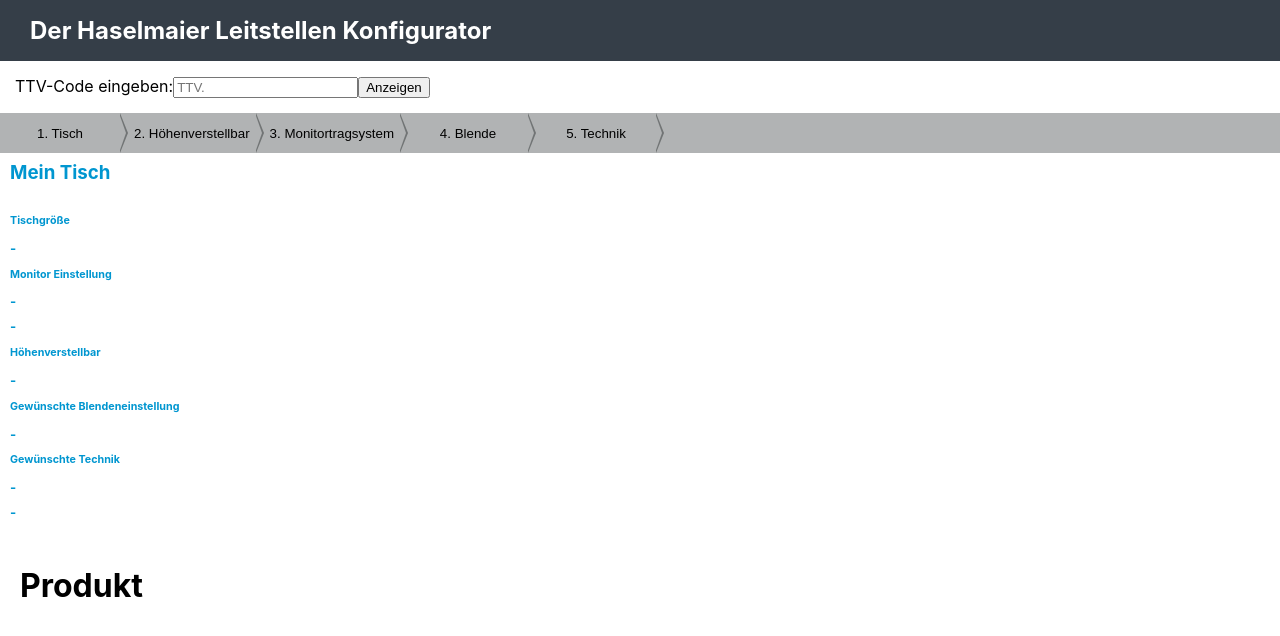
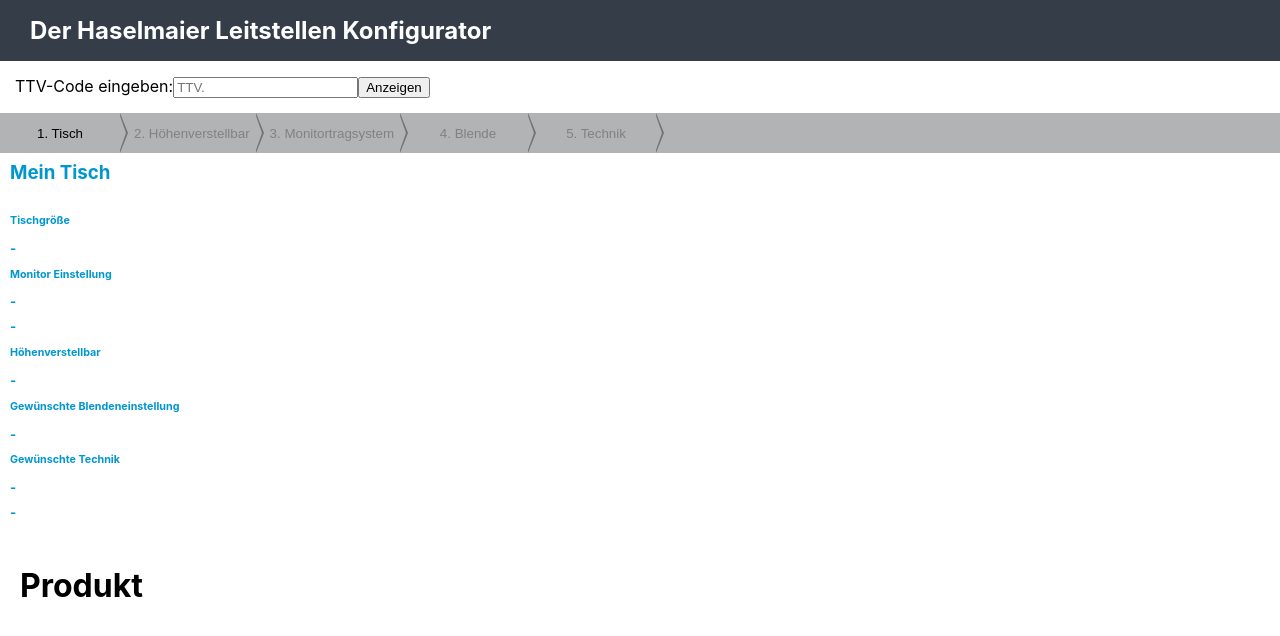
Before and after one commit to mathiasfrey/haselmaier-configurator, a React (Create React App) app: page / in a window 1280 px wide. Shown: the top 636 px of the page. Built offline with nearby package versions, Linux system fonts and the light colour scheme.

Commit message:
NavBar Dependency

```diff
--- a/src/components/Blende.js
+++ b/src/components/Blende.js
@@ -19,7 +19,7 @@ class Blende extends Component {
     };
 
     handleBlende = (blende) => {
-        this.props.callback(blende)
+        this.props.callback(blende);
         this.setState({ open: false});
     };
 
@@ -36,8 +36,10 @@ class Blende extends Component {
 
     renderBlendeButton = () => {
 
-        var disabled = false;
-
+        var disabled = true;
+        if (this.props.monitorDependency != null) {
+            disabled = false
+        }
         if (this.props.monitorDependency === 'X') {
             disabled = true;
         } else if (this.props.monitorDependency === 'S') {
@@ -46,10 +48,10 @@ class Blende extends Component {
 
         return (
             <>
-              <button
+            <button
             className={ 'navBtn ' + (this.props.chosen && 'done')}
             onClick={this.onOpenModal} disabled={disabled}>4. Blende</button>
-                <div className={'divider ' + (this.props.chosen && 'done')} />
+            <div className={'divider ' + (this.props.chosen && 'done')} />
             </>
         )
     };
--- a/src/components/Height.js
+++ b/src/components/Height.js
@@ -31,16 +31,29 @@ class Height extends React.Component {
             default:
                 return ModalImagesPath.eco
         }
+    };
 
+    renderHeightButton = () => {
+        var disabled = true;
+        if (this.props.navDependencyTable != null) {
+            disabled = false
+        } else {
+            disabled = true
+        }
+        return (
+            <>
+            <button
+            className={ 'navBtn ' + (this.props.chosen && 'done')}
+            onClick={this.onOpenModal} disabled={disabled}>2. Höhenverstellbar</button>
+            <div className={'divider ' + (this.props.chosen && 'done')} />
+            </>
+        )
     };
 
     render() {
         return (
         <>
-        <button
-            className={ 'navBtn ' + (this.props.chosen && 'done')}
-            onClick={this.onOpenModal}>2. Höhenverstellbar</button>
-        <div className={'divider ' + (this.props.chosen && 'done')} />
+       {this.renderHeightButton()}
         <Modal open={this.state.open} onClose={this.onCloseModal} center>
         <h2>Höhenverstellbar</h2>
         <video autoPlay={false} height="300" width="500" controls playsInline={false}>
--- a/src/components/Monitor.js
+++ b/src/components/Monitor.js
@@ -87,15 +87,29 @@ class Monitor extends React.Component {
         }
     };
 
+    renderMonitorButton = () => {
+        var disabled = true;
+        if (this.props.navDependencyHeight != null) {
+            disabled = false
+        } else {
+            disabled = true
+        }
+        return (
+            <>
+             <button
+            className={ 'navBtn ' + (this.props.chosen && 'done')}
+            onClick={this.onOpenModal} disabled={disabled}>3. Monitortragsystem</button>
+            <div className={'divider ' + (this.props.chosen && 'done')} />
+        </>
+        )
+    };
+
 
     render() {
 
         return (
         <>
-        <button
-            className={ 'navBtn ' + (this.props.chosen && 'done')}
-            onClick={this.onOpenModal}>3. Monitortragsystem</button>
-        <div className={'divider ' + (this.props.chosen && 'done')} />
+        {this.renderMonitorButton()}
         <Modal open={this.state.open} onClose={this.onCloseModal} center>
         <h2> Monitortragsystem </h2>
             <video autoPlay={false} height="300" width="500" controls playsInline={false}>
--- a/src/components/Settings.js
+++ b/src/components/Settings.js
@@ -346,11 +346,13 @@ class Settings extends React.Component {
                     />
 
                     <Height
+                        navDependencyTable={this.state.chosenTable}
                         callback={this.setHeightState}
                         chosen={this.state.chosenHeight}
                     />
 
                     <Monitor
+                        navDependencyHeight={this.state.chosenHeight}
                         callbackSystem={this.setMonitorSystemState}
                         callbackRow={this.setMonitorRowState}
                         callbackBlende={this.setBlendeState}
@@ -372,6 +374,7 @@ class Settings extends React.Component {
                     />*/}
 
                     <Technik
+                        navDependencyBlende={this.state.chosenBlende}
                         callbackSide={this.setChosenTechnikSidesState}
                         callbackContainer={this.setChosenTechnikContainerState}
                         chosenSide={this.state.chosenTechnikSide}
--- a/src/components/Technik.js
+++ b/src/components/Technik.js
@@ -53,21 +53,35 @@ class Technik extends React.Component {
             case 'L':
                 return ModalImagesPath.mit_container;
             case 'XContainer':
-                return ModalImagesPath.ohne_container
+                return ModalImagesPath.ohne_container;
             default:
                 return ModalImagesPath.two_row;
         }
+    };
+
+    renderTechnikButton = () => {
+        var disabled = true;
+        if (this.props.navDependencyBlende != null) {
+            disabled = false
+        } else {
+            disabled = true
+        }
+
+        return (
+            <>
+            <button
+            className={ 'navBtn ' + (this.props.chosenSide && 'done')}
+            onClick={this.onOpenModal} disabled={disabled}>5. Technik</button>
+            <div className={'divider ' + (this.props.chosen && 'done')} />
+                </>
+        )
     };
 
 
     render() {
         return (
         <>
-
-        <button
-            className={ 'navBtn ' + (this.props.chosen && 'done')}
-            onClick={this.onOpenModal}>5. Technik</button>
-        <div className={'divider ' + (this.props.chosen && 'done')} />
+        {this.renderTechnikButton()}
         <Modal open={this.state.open} onClose={this.onCloseModal} center>
         <h2>Technik Integration</h2>
         <video autoPlay={false} height="300" width="500" controls playsInline={false}>
```
